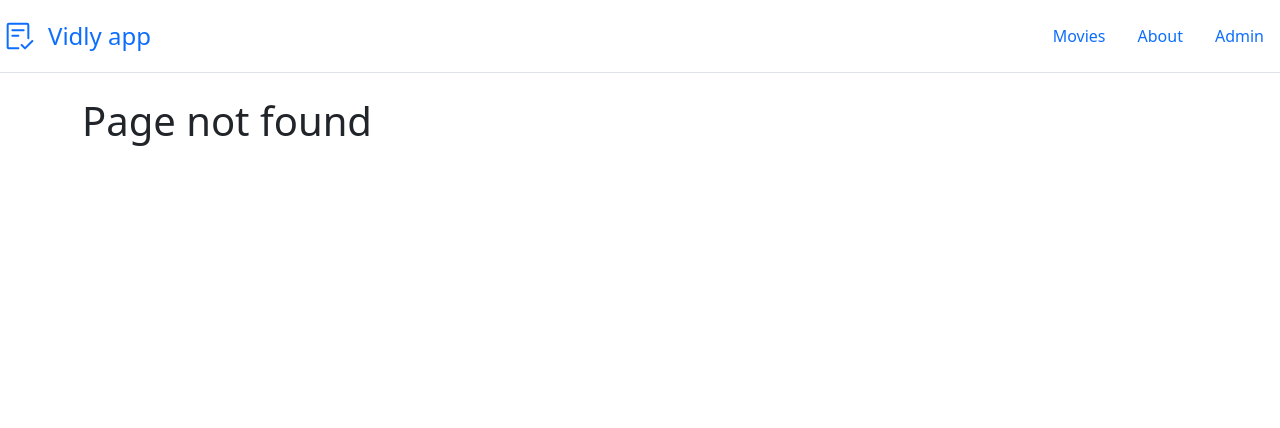
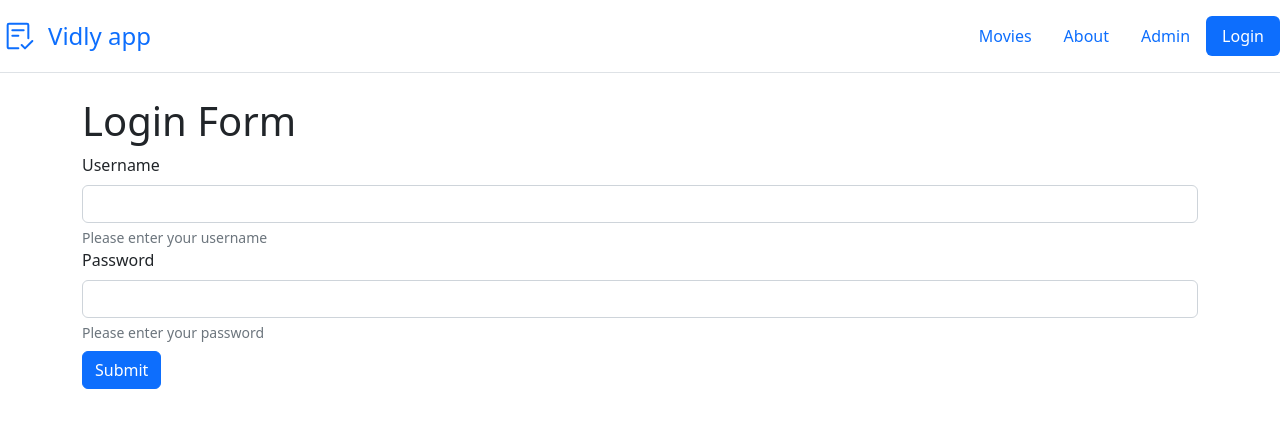
Before and after one commit to suhailphp/vidly-app-2023, a React (Create React App) app: page /login in a window 1280 px wide. Before the commit this address led to /notFound. Shown: the top 428 px of the page. Built offline with nearby package versions, Linux system fonts and the light colour scheme.

Commit message:
Login page created and state value update when input filed on change

```diff
--- a/src/App.js
+++ b/src/App.js
@@ -7,6 +7,7 @@ import NavBar from "./components/common/navBar";
 import {Route,Routes,Navigate} from "react-router-dom"
 import MovieDetail from "./components/movieDetail";
 import Admin from "./components/admin";
+import Login from "./components/login";
 
 
 function App() {
@@ -24,6 +25,7 @@ function App() {
       </header>
       <main className="container">
         <Routes>
+            <Route path="/login" exact element={<Login />} />
             <Route path="/movies/:ID" exact element={<MovieDetail />} />
             <Route path="/movies" exact element={<Movies/>} />
             <Route path="/about" exact element={<About/>} />
--- a/src/components/common/navBar.jsx
+++ b/src/components/common/navBar.jsx
@@ -21,6 +21,11 @@ const navBar = (props) => {
               Admin
             </NavLink>
           </li>
+          <li className="nav-item">
+            <NavLink to="/login" className="nav-link">
+              Login
+            </NavLink>
+          </li>
         </ul>
      );
 }
--- /dev/null
+++ b/src/components/login.jsx
@@ -0,0 +1,31 @@
+import React, { Component } from 'react';
+class Login extends Component {
+    state = {
+        account:{userName:'',password:''}
+    }
+    handleChange = (e)=>{
+        let account = {...this.state.account}
+        account[e.currentTarget.name] = e.currentTarget.value;
+        this.setState({account})
+    }
+    render() {
+        return (
+            <form >
+                <h1>Login Form</h1>
+                <div className="mb-0">
+                    <label htmlFor="userName" className="form-label">Username</label>
+                    <input type="text" onChange={this.handleChange} name='userName' id='userName' className="form-control" />
+                    <div className="form-text">Please enter your username</div>
+                </div>
+                <div className="mb-2">
+                    <label htmlFor="password" onChange={this.handleChange}  className="form-label">Password</label>
+                    <input type="password" name='password' id='password' className="form-control" />
+                    <div className="form-text">Please enter your password</div>
+                </div>
+                <button className="btn btn-primary">Submit</button>
+            </form>
+        );
+    }
+}
+
+export default Login;
--- a/src/components/movieDetail.jsx
+++ b/src/components/movieDetail.jsx
@@ -7,7 +7,7 @@ const MovieDetail = (props) => {
         <div className="row">
             <div className="col-12">
                 <h1>Movie ID is {params.ID}</h1>
-                <button className="btn btn-sm btn-info">Save</button>
+                <button className="btn btn-sm btn-info" onClick={()=>props.history.push('/movies')}>Save</button>
             </div>
         </div>
      );
--- a/src/components/moviesTable.jsx
+++ b/src/components/moviesTable.jsx
@@ -5,7 +5,7 @@ import {Link} from "react-router-dom"
 class MoviesTable extends Component {
 
     render() {
-      const {movies,onLike,onDelete} = this.props;
+      const {movies} = this.props;
       const columns = [
         {path:'title',label:'Title',content:(movie=><Link to={`/movies/${movie._id}`}>{movie.title}</Link>)},
         {path:'genre.name',label:'Genre'},
```
